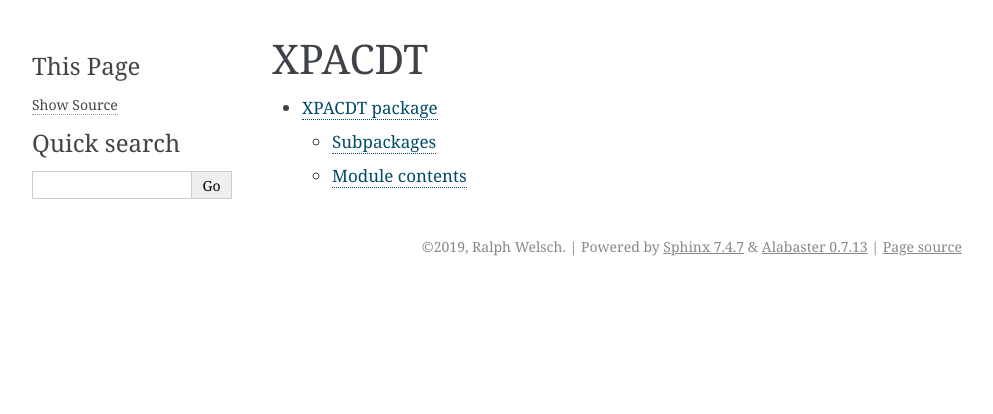
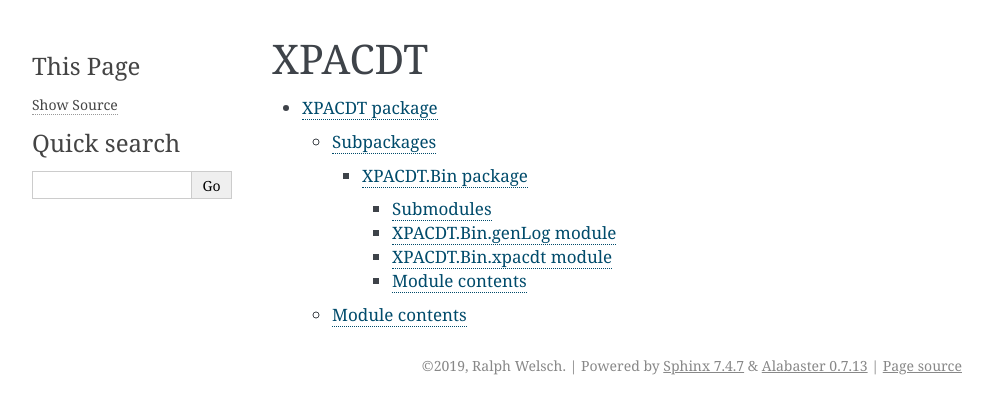
Before and after one commit to yashoj/XPACDT, a Sphinx documentation site: the page built from docs/source/modules.rst, in a window 1280 px wide. Shown: the top 414 px of the page, without its empty margins (148-1141 px from the left). Built offline with Sphinx 7.4.7, drawn with Linux system fonts in a browser that asks for light colours; pages that are not in the unit, such as notebooks, are missing from menus.

Commit message:
Updated documentation.

```diff
--- /dev/null
+++ b/docs/source/XPACDT.Bin.rst
@@ -0,0 +1,30 @@
+XPACDT.Bin package
+==================
+
+Submodules
+----------
+
+XPACDT.Bin.genLog module
+------------------------
+
+.. automodule:: XPACDT.Bin.genLog
+    :members:
+    :undoc-members:
+    :show-inheritance:
+
+XPACDT.Bin.xpacdt module
+------------------------
+
+.. automodule:: XPACDT.Bin.xpacdt
+    :members:
+    :undoc-members:
+    :show-inheritance:
+
+
+Module contents
+---------------
+
+.. automodule:: XPACDT.Bin
+    :members:
+    :undoc-members:
+    :show-inheritance:
--- a/docs/source/XPACDT.rst
+++ b/docs/source/XPACDT.rst
@@ -6,9 +6,12 @@ Subpackages
 
 .. toctree::
 
+    XPACDT.Bin
     XPACDT.Dynamics
     XPACDT.Input
     XPACDT.Interfaces
+    XPACDT.Sampling
+    XPACDT.System
     XPACDT.Tools
     XPACDT.UnitTests
 
```
Also changed, not shown: 2 other files.
